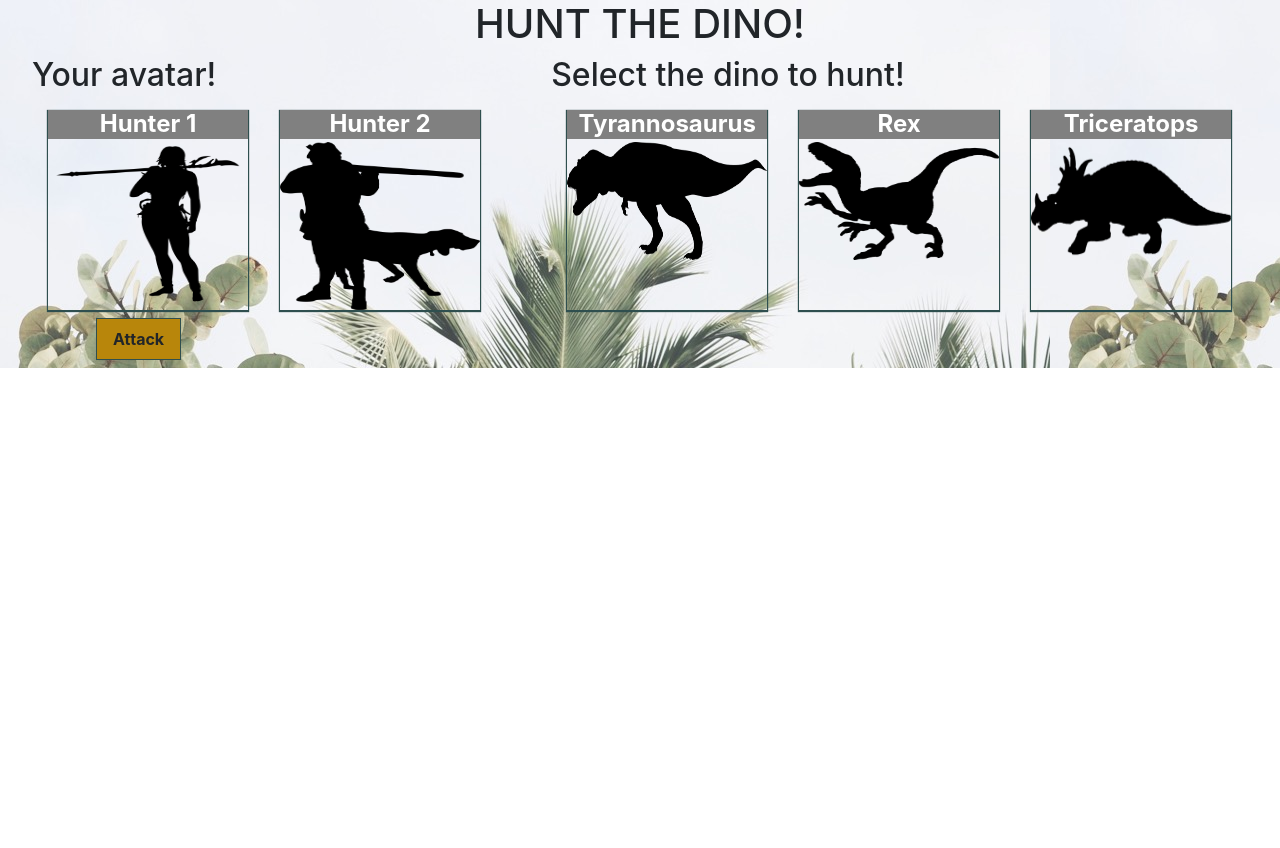
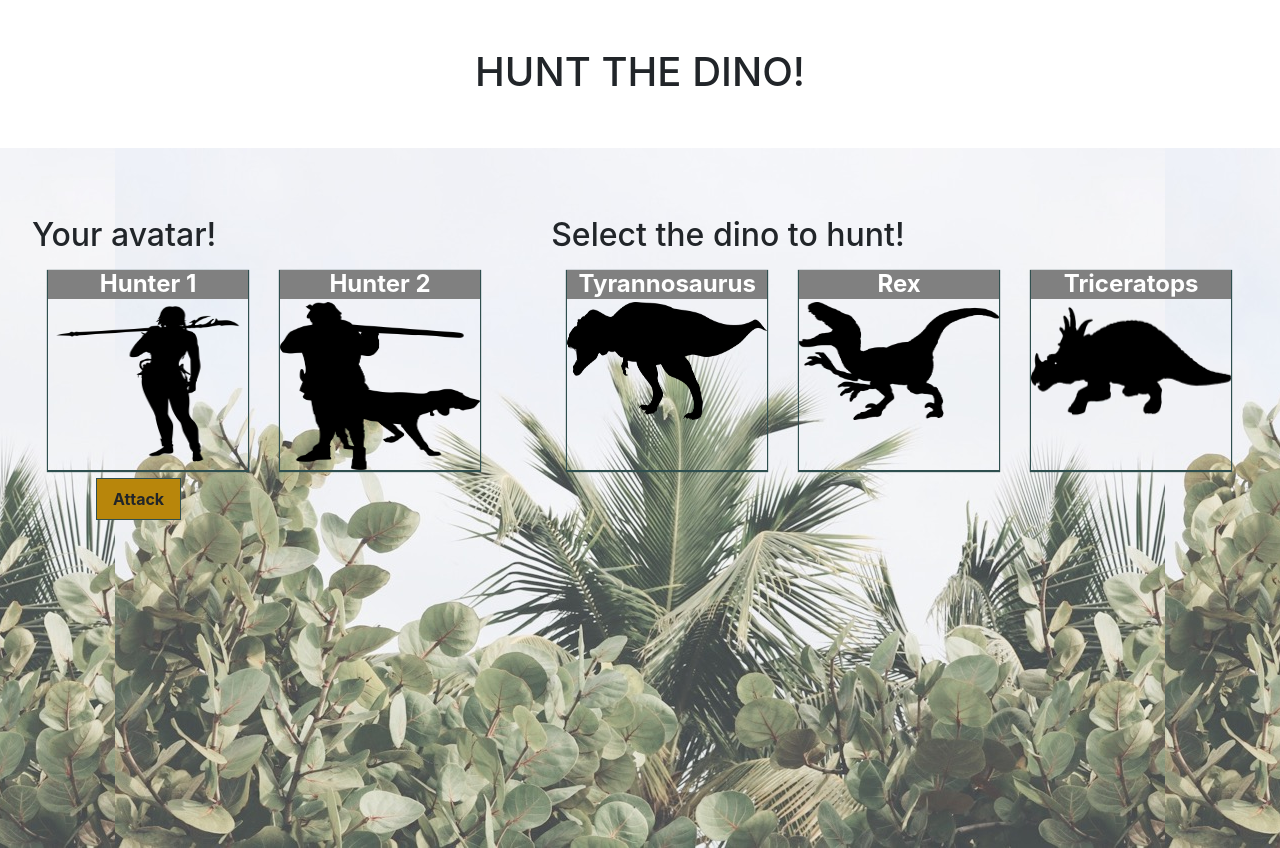
Before and after one commit to nataliiaR/Dino-Hunt, a plain HTML site: page index.html in a window 1280 px wide. Before the commit the page ends 800 px from the top, so only its background shows below. Drawn offline with nearby package versions, Linux system fonts and the light colour scheme.

Commit message:
adjusted the layout

```diff
--- a/assets/css/style.css
+++ b/assets/css/style.css
@@ -1,10 +1,12 @@
-body{
+html body{
     height: 100%;
 }
 
 .container-flex{
     background-image: url("../images/theme.jpg");
-    height: 100%;
+    height: 100vh;
+    background-repeat: repeat-x;
+    background-position: bottom;
 }
 .row{
     padding: 0em 2em;
@@ -19,7 +21,9 @@ margin: 0.5em 1em;
 position: relative;
 
 }
-
+.hunter-header, .dino-header{
+    margin-top:2em;
+}
 img.dino{
     padding-top: 2em;
     width: 200px;
@@ -59,6 +63,7 @@ img.hunter{
 
 .header{
     text-align: center;
+    margin: 3em 0em;
 }
 label {
     margin-left:4em;
```
Also changed, not shown: index.html (+0 -1 lines).
